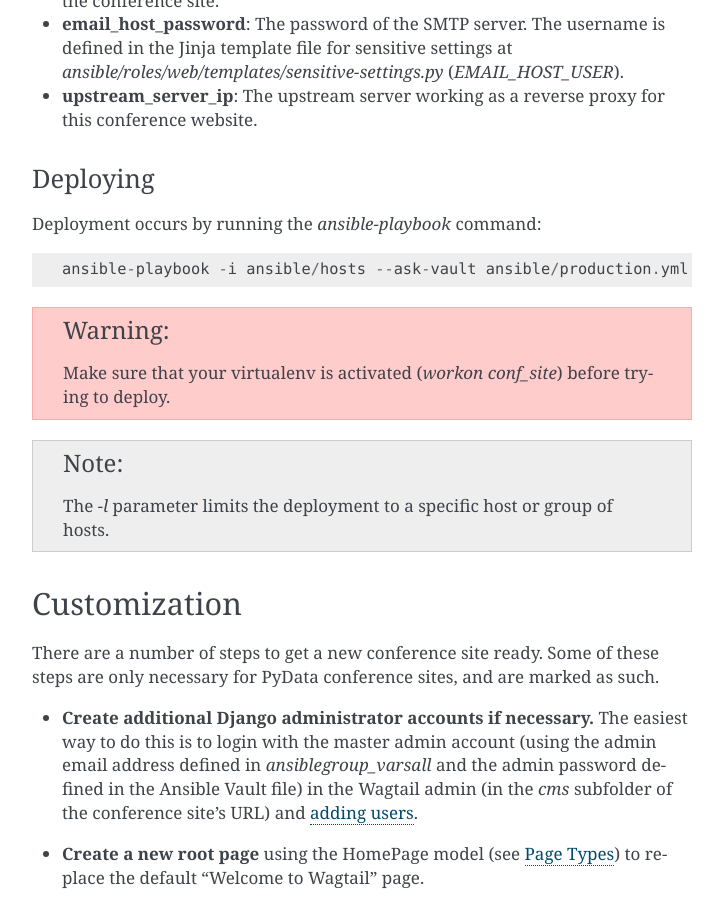
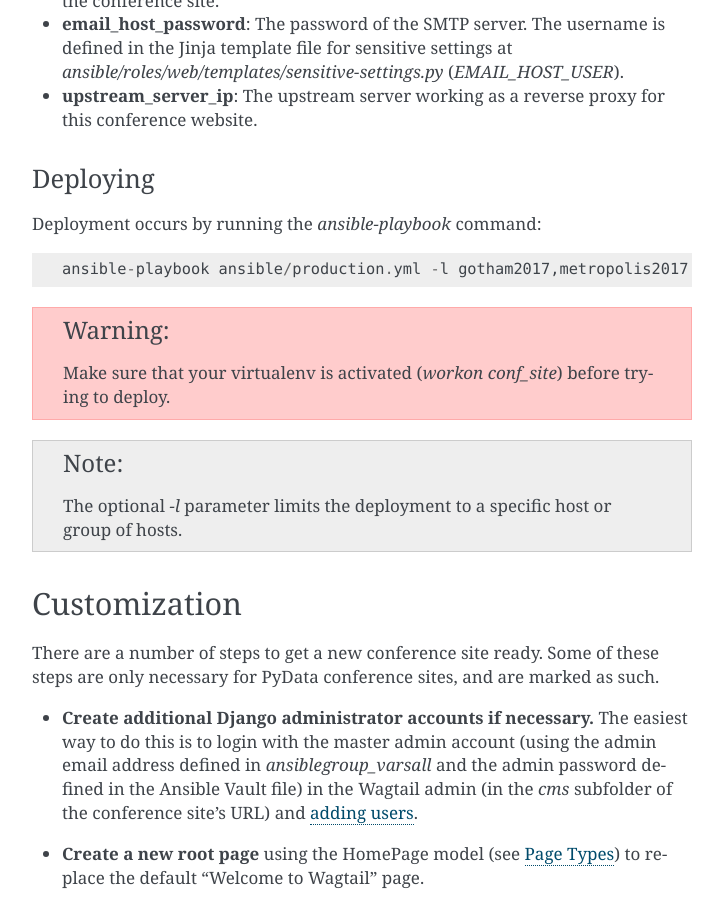
Before and after one commit to pydata/conf_site, a Sphinx documentation site: the page built from docs/source/deployment.rst, in a window 1280 px wide and 900 px high, scrolled down 1992 px. Shown: the whole window, without its empty margins (388-1111 px from the left). Built offline with Sphinx 7.4.7, drawn with Linux system fonts in a browser that asks for light colours.

Commit message:
Add ansible.cfg configuration file.
Add ansible.cfg configuration file to store:

  - that we want to be prompted by Ansible Vault passwords
    (https://docs.ansible.com/ansible/2.6/reference_appendices/config.html#default-ask-vault-pass)
  - that we want to see how long tasks are taking
    (https://docs.ansible.com/ansible/2.6/reference_appendices/config.html#default-callback-whitelist,
    https://docs.ansible.com/ansible/2.6/plugins/callback/profile_tasks.html)
  - that we know where our inventory file is located
    (https://docs.ansible.com/ansible/2.6/reference_appendices/config.html#default-host-list)
  - that we don't want retry files
    (https://docs.ansible.com/ansible/2.6/reference_appendices/config.html#retry-files-enabled)
  - that we want to see debug information in each task's output
    (https://docs.ansible.com/ansible/2.6/reference_appendices/config.html#default-stdout-callback,
    https://docs.ansible.com/ansible/2.6/plugins/callback/debug.html)
  - that we feel the need for speed
    (https://docs.ansible.com/ansible/2.6/reference_appendices/config.html#ansible-pipelining)

Note that this makes our deployment command a lot simpler. Gone of the
days of reading the documentation before every deploy to make sure that
you didn't miss a parameter.

```diff
--- a/docs/source/deployment.rst
+++ b/docs/source/deployment.rst
@@ -110,15 +110,15 @@ Deploying
 
 Deployment occurs by running the `ansible-playbook` command::
 
-    ansible-playbook -i ansible/hosts --ask-vault ansible/production.yml -l gotham2017,metropolis2017
+    ansible-playbook ansible/production.yml -l gotham2017,metropolis2017
 
 .. warning::
    Make sure that your virtualenv is activated (`workon conf_site`)
    before trying to deploy.
 
 .. note::
-   The `-l` parameter limits the deployment to a specific host or group of
-   hosts.
+   The optional `-l` parameter limits the deployment to a specific host
+   or group of hosts.
 
 Customization
 -------------
```
Also changed, not shown: ansible.cfg (added, +9 -0 lines), 1 other file.
